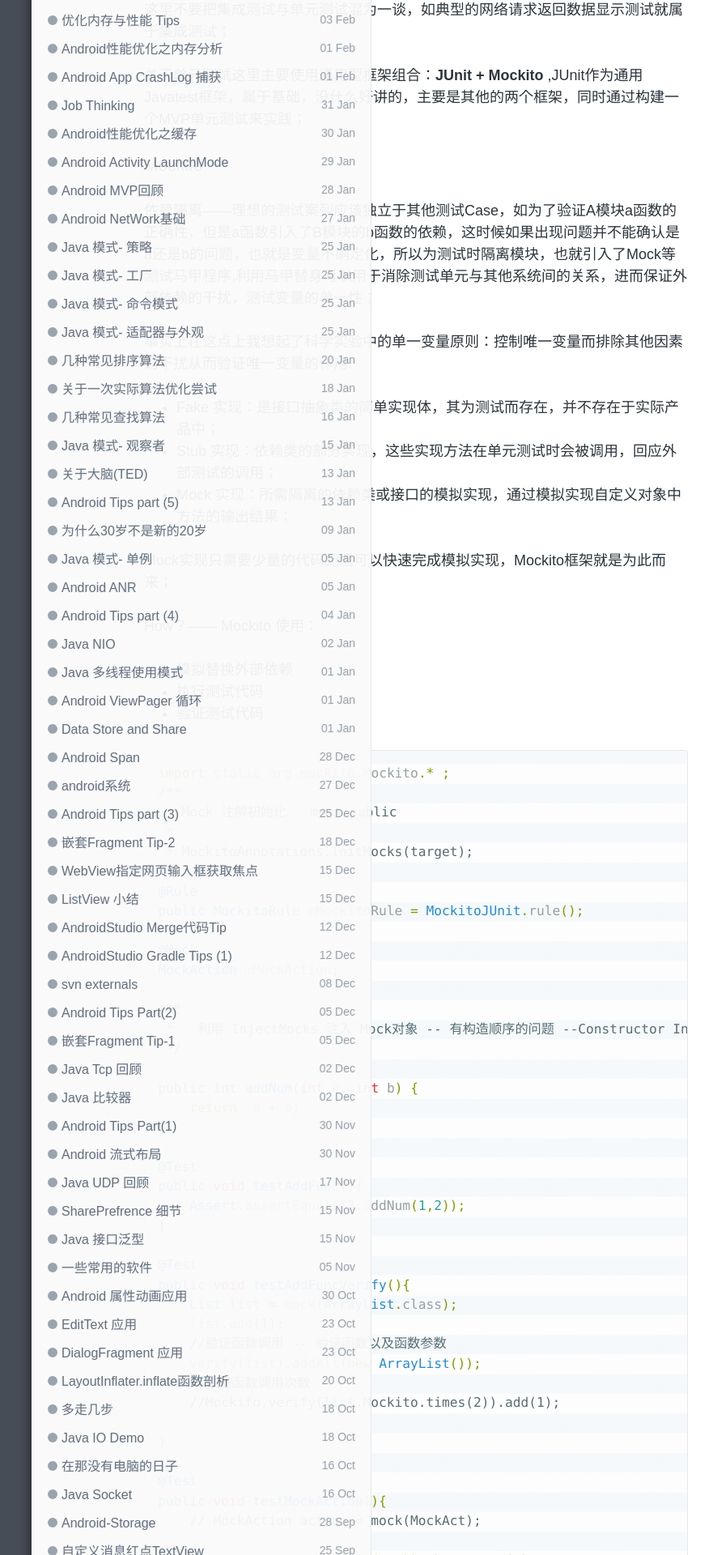
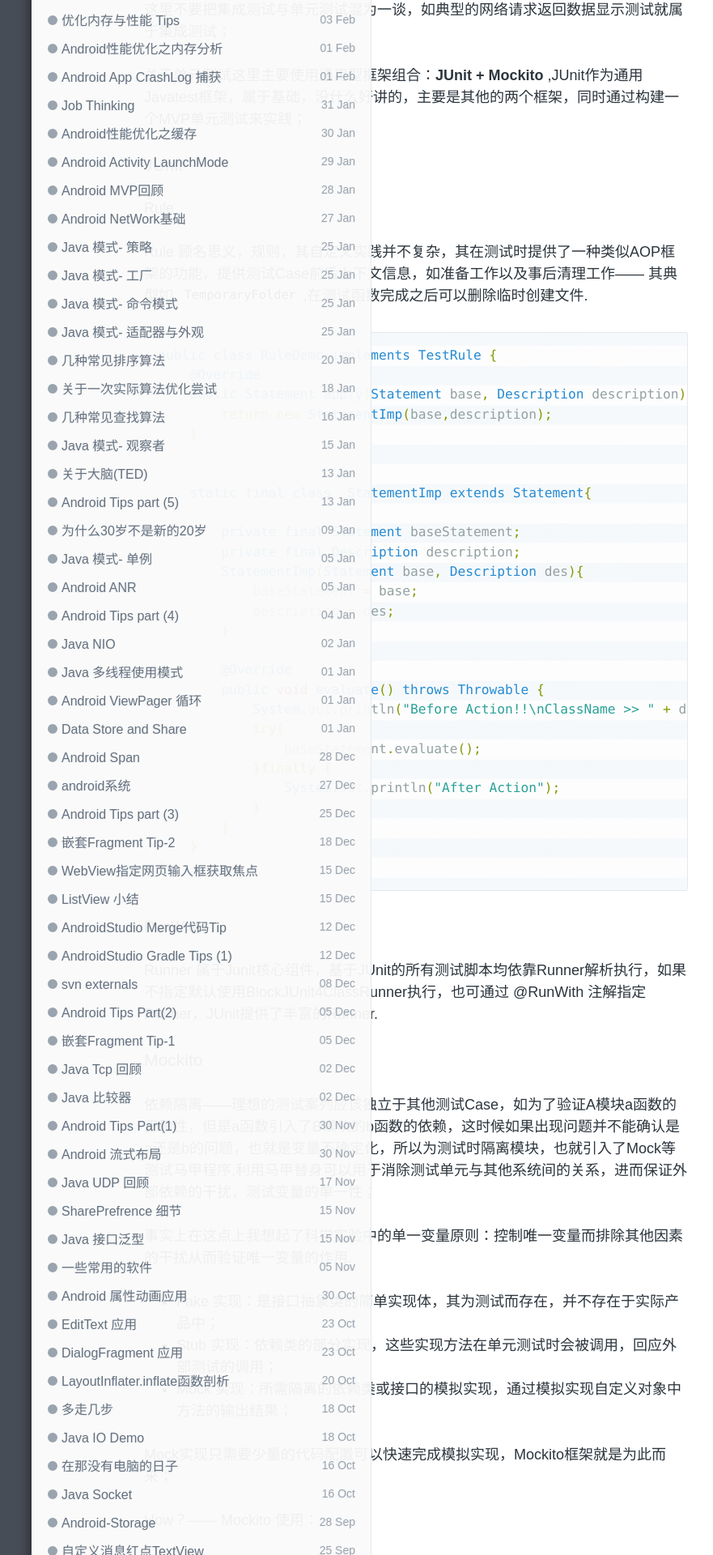
Before and after one commit to enlipan/enlipan.github.io, a Jekyll site: the page built from _posts/2016-12-16-android-unit-test.md, in a window 1280 px wide. Shown: the part 2516-4436 px from the top of the page at 81% size, without its empty margins (126-1007 px from the left). Built offline with Jekyll 4.4.1, drawn with Linux system fonts in a browser that asks for light colours; nearby versions of some CDN libraries; comment, search, counter and statistics services are not loaded; some of the changed text lies outside the part shown.

Commit message:
modify pages android unit test

```diff
--- a/_posts/2016-12-16-android-unit-test.md
+++ b/_posts/2016-12-16-android-unit-test.md
@@ -73,6 +73,49 @@ androidTestCompile 'com.android.support:support-annotations:24.0.0'
 这里不要把集成测试与单元测试混为一谈，如典型的网络请求返回数据显示测试就属于集成测试；
 
 关于单元测试这里主要使用通用型框架组合：**JUnit + Mockito** ,JUnit作为通用Javatest框架，属于基础，没什么好讲的，主要是其他的两个框架，同时通过构建一个MVP单元测试来实践；
+
+###  JUnit
+
+#### Rule
+
+Rule 顾名思义，规则，其自定义实践并不复杂，其在测试时提供了一种类似AOP框架的功能，提供测试Case前后上下文信息，如准备工作以及事后清理工作—— 其典型如 `TemporaryFolder`,在测试函数完成之后可以删除临时创建文件.
+
+{% highlight java%}
+
+public class RuleDemo implements TestRule {
+    @Override
+    public Statement apply(Statement base, Description description) {
+        return new StatementImp(base,description);
+    }
+
+
+    static final class  StatementImp extends Statement{
+
+        private final Statement baseStatement;
+        private final Description description;
+        StatementImp(Statement base, Description des){
+            baseStatement = base;
+            description = des;
+        }
+
+        @Override
+        public void evaluate() throws Throwable {
+            System.out.println("Before Action!!\nClassName >> " + description.getClassName() + "  methodName >>" + description.getMethodName());
+            try{
+                baseStatement.evaluate();
+            }finally {
+                System.out.println("After Action");
+            }
+        }
+    }
+}
+
+{% endhighlight %}
+
+#### RunWith
+
+Runner 属于Junit核心组件，基于JUnit的所有测试脚本均依靠Runner解析执行，如果不指定默认使用BlockJUnit4ClassRunner执行，也可通过 @RunWith 注解指定Runner，JUnit提供了丰富的Runner.
+
 
 ### Mockito
 
@@ -188,10 +231,24 @@ Robolectric 解决JVM环境下Android相关类的依赖问题，测试用例可
 
 >  Running Android tests on the JVM usually fails because the Android core libraries included with the SDK, specifically the android.jar file, only contain stub implementations of the Android classes. The actual implementations of the core libraries are built directly on the device or emulator, so running tests usually requires one to be active in order to execute.
 
+具体使用并不复杂，参照文档即可快速实践；
+
+
+
+###  MVP单测实践
+
+*  使用依赖注入可以高效快速解耦，为单测提供基础
 
 
 
 
+---
+
+Add:
+
+测试本身不能改变代码质量，很多开发习惯让测试保障代码质量，这两者并不能混淆，测试所显示的代码质量只是一个结果，真正能够影响软件代码质量的是开发者本身，如果你发现你的代码质量不好，因该想想你在开发上的问题，采用更高质量的开发手段来提升代码质量；
+
+>  想通过测试来改进代码质量，就像天天称体重来减肥一样 —— 代码大全2
 
 ---
 
@@ -224,3 +283,5 @@ Quote：
 [用Robolectric来做Android unit testing](http://chriszou.com/2015/06/15/android-unit-testing-with-robolectric.html)
 
 [安卓单元测试（九）：使用Mockito Annotation快速创建Mock](http://chriszou.com/2016/07/16/mockito-annotation.html)
+
+[JUnit Rules](http://www.codeaffine.com/2012/09/24/junit-rules/)
```
Also changed, not shown: other parts of _posts/2016-12-16-android-unit-test.md (+2 -0 lines).
